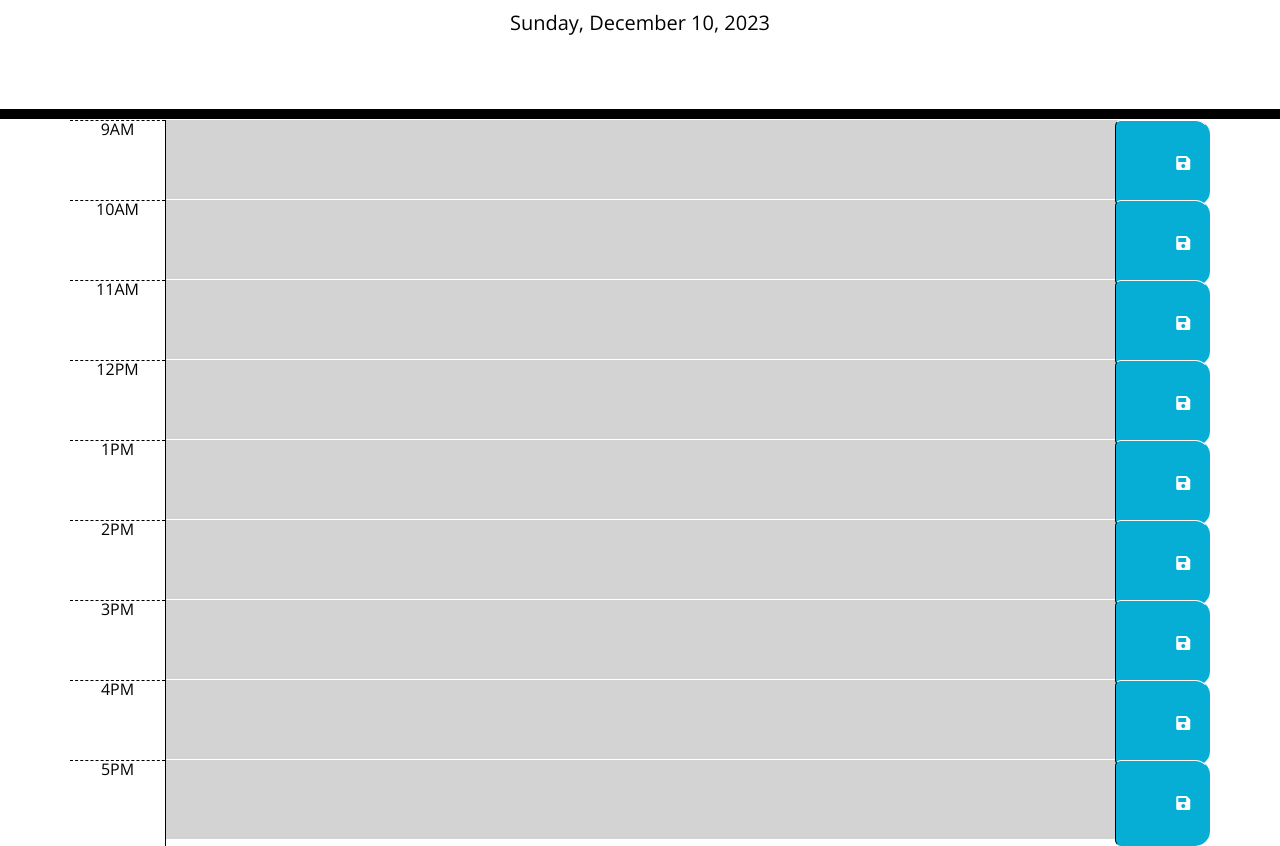
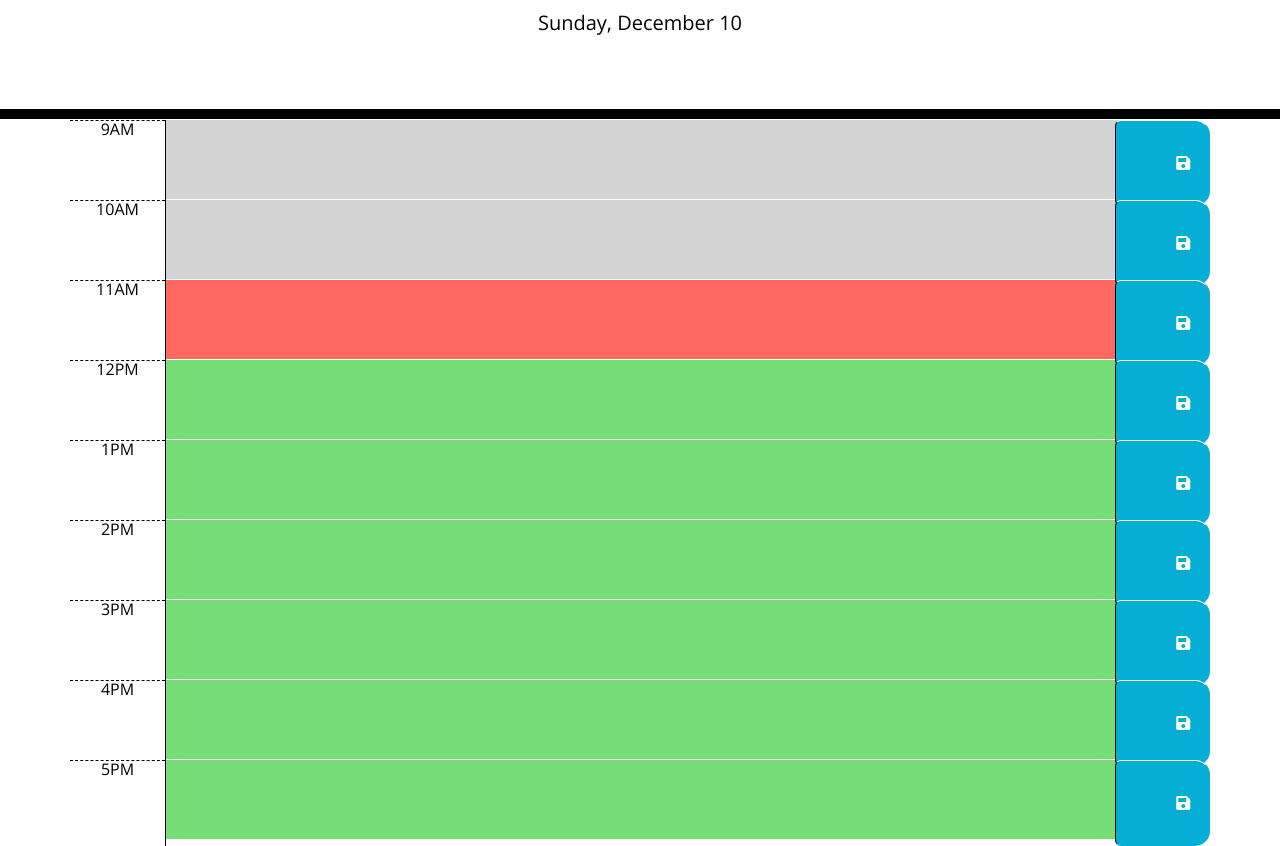
Before and after one commit to newbotic/Work-Day-Scheduler, a plain HTML site: page index.html in a window 1280 px wide. Shown: the part 168-1014 px from the top of the page. Drawn offline with nearby package versions, Linux system fonts and the light colour scheme.

Commit message:
update classes past, present, future

```diff
--- a/assets/js/script.js
+++ b/assets/js/script.js
@@ -1,7 +1,32 @@
 // Display current day
 $(document).ready(function () {
-    $("#currentDay").text(dayjs().format("dddd, MMMM D, YYYY"));
+    $("#currentDay").text(dayjs().format("dddd, MMMM D"));
+
   });
+
+
+//---------------------------update block classes past, present, future
+
+const currentTime = dayjs().hour();
+// console.log(currentTime);
+
+$(".time-block").each(function () { //select all HTML with class .time-block and iterate over each
+  const blockHour = parseInt($(this).attr("id").split("-")[2]);
+  // extract the hour from id of the current timeblock ,split extract third part,
+  //converted to integer using parseInt
+  if (blockHour < currentTime) {
+    $(this).removeClass("present future").addClass("past");
+  } else if (blockHour === currentTime) {
+    $(this).removeClass("past future").addClass("present");
+  } else {
+    $(this).removeClass("past present").addClass("future");
+  }
+});
+
+
+
+
+
 
 
 
--- a/index.html
+++ b/index.html
@@ -39,56 +39,56 @@
           <i class="fas fa-save "></i>
         </button>
       </div>
-      <div class="time-block row past">
+      <div class="time-block row past"id="time-block-10" >
         <div class="hour col-sm-1">10AM</div>
         <textarea name="" id="" class="col-sm-10"></textarea>
         <button class="saveBtn btn col-sm-1">
           <i class="fas fa-save "></i>
         </button>
       </div>
-      <div class="time-block row past">
+      <div class="time-block row past" id="time-block-11" >
         <div class="hour col-sm-1">11AM</div>
         <textarea name="" id="" class="col-sm-10"></textarea>
         <button class="saveBtn btn col-sm-1">
           <i class="fas fa-save "></i>
         </button>
       </div>
-      <div class="time-block row past">
+      <div class="time-block row past" id="time-block-12">
         <div class="hour col-sm-1">12PM</div>
         <textarea name="" id="" class="col-sm-10"></textarea>
         <button class="saveBtn btn col-sm-1">
           <i class="fas fa-save "></i>
         </button>
       </div>
-      <div class="time-block row past">
+      <div class="time-block row past"id="time-block-13" >
         <div class="hour col-sm-1">1PM</div>
         <textarea name="" id="" class="col-sm-10"></textarea>
         <button class="saveBtn btn col-sm-1">
           <i class="fas fa-save "></i>
         </button>
       </div>
-      <div class="time-block row past">
+      <div class="time-block row past" id="time-block-14">
         <div class="hour col-sm-1">2PM</div>
         <textarea name="" id="" class="col-sm-10"></textarea>
         <button class="saveBtn btn col-sm-1">
           <i class="fas fa-save "></i>
         </button>
       </div>
-      <div class="time-block row past">
+      <div class="time-block row past" id="time-block-15" >
         <div class="hour col-sm-1">3PM</div>
         <textarea name="" id="" class="col-sm-10"></textarea>
         <button class="saveBtn btn col-sm-1">
           <i class="fas fa-save "></i>
         </button>
       </div>
-      <div class="time-block row past">
+      <div class="time-block row past" id="time-block-16">
         <div class="hour col-sm-1">4PM</div>
         <textarea name="" id="" class="col-sm-10"></textarea>
         <button class="saveBtn btn col-sm-1">
           <i class="fas fa-save "></i>
         </button>
       </div>
-      <div class="time-block row past">
+      <div class="time-block row past" id="time-block-17" >
         <div class="hour col-sm-1">5PM</div>
         <textarea name="" id="" class="col-sm-10"></textarea>
         <button class="saveBtn btn col-sm-1">
```
